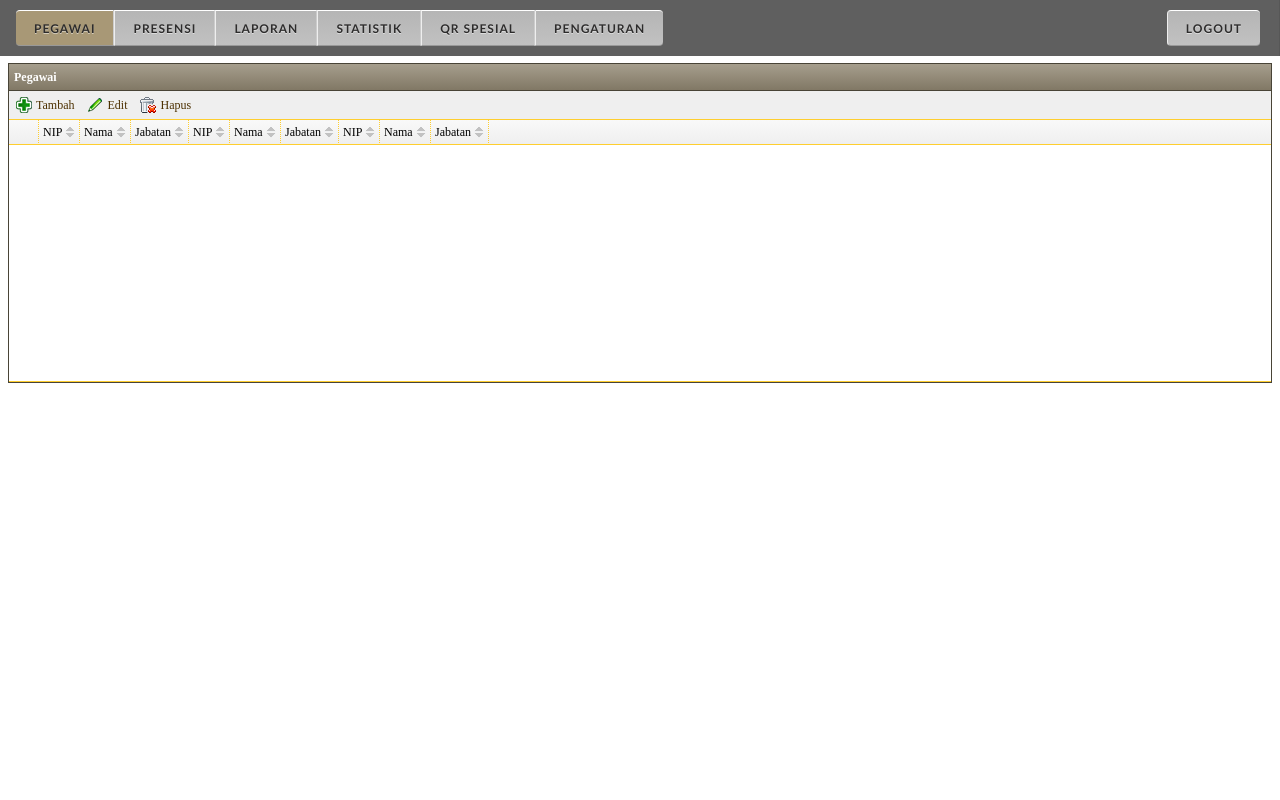
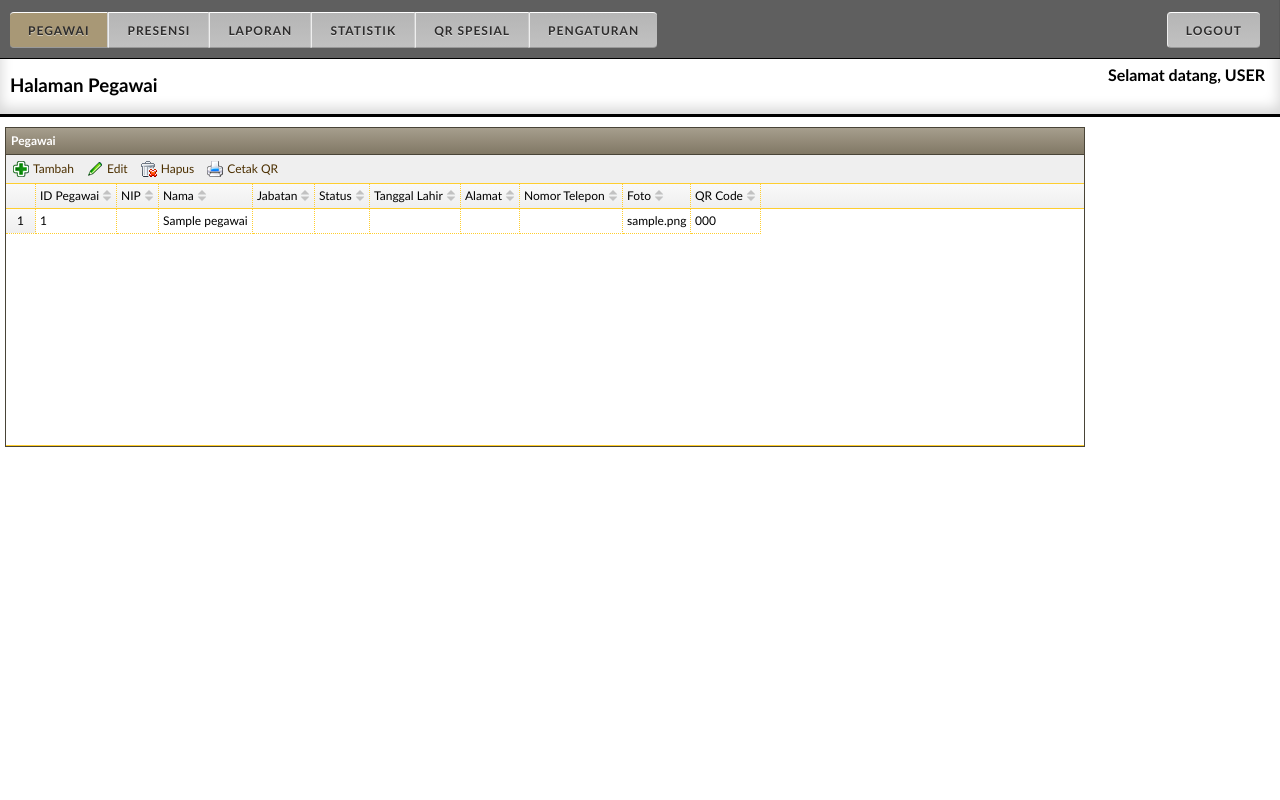
Before and after one commit to nelly9999/cyserrex-QR-Code, a PHP site: page /admin/index.php in a window 1280 px wide. Run offline with PHP 8.4, Linux system fonts and the light colour scheme; tables that the repository leaves empty or names only in its code hold one stand-in row (values such as "Sample post"); data that the repository does not hold is empty.

Commit message:
Edit page Pegawai

```diff
--- a/admin/index.php
+++ b/admin/index.php
@@ -21,6 +21,10 @@
         <li class="logout"><a href="index.php?p=logout">Logout</a></li>
 	</ul>
 </nav>
+<div id="header2">
+	<div class="halaman"><h3>Halaman Pegawai</h3></div>
+	<div class="user">Selamat datang, USER</div>
+</div>
 
 <div id="konten">
 	<?php
--- a/admin/pegawai.php
+++ b/admin/pegawai.php
@@ -5,30 +5,69 @@ $( ".pegawai a" ).addClass( "active" );
 </script>
 
 <!--TABLE/GRID PEGAWAI -->
-	<div id="g_bimbingan_tb">
+<div id="g_pegawai_tb">
 	<a href="#" class="easyui-linkbutton" iconCls="icon-add" plain="true" onclick="g_m_tambah_konsul_pkl()">Tambah</a>
 	<a href="#" class="easyui-linkbutton" iconCls="icon-edit" plain="true" onclick="g_m_edit_konsul_pkl()">Edit</a>
 	<a href="#" class="easyui-linkbutton" iconCls="icon-trashdel" plain="true" onclick="g_m_hapus_konsul_pkl()">Hapus</a>
+	<a href="#" class="easyui-linkbutton" iconCls="icon-print" plain="true" onclick="g_m_hapus_konsul_pkl()">Cetak QR</a>
 </div>
-	<table class="easyui-datagrid" title="Pegawai" style="width:100%;height:320px" id="g_bimbingan"
-			data-options="singleSelect:false, url:'', showFooter:true,toolbar:'#g_bimbingan_tb',
+<table class="easyui-datagrid" title="Pegawai" style="width:1080px;height:320px" id="g_bimbingan"
+		data-options="singleSelect:false, url:'../json/admin_pegawai.php', showFooter:true,toolbar:'#g_pegawai_tb',
 					  fitColumns:true, remoteSort:true, autoRowHeight:true, rownumbers: true, singleSelect:true
 					  ">
 	<thead>
 		<tr>
-				<th data-options="field:'id_bimbingan',hidden:true"></th>
-				<th data-options="field:'tgl_bimbingan',sortable:true">NIP</th>
-				<th data-options="field:'diterima',sortable:true">Nama</th>
-				<th data-options="field:'materi_bimbingan',sortable:true">Jabatan</th>
-				<th data-options="field:'tgl_bimbingan',sortable:true">NIP</th>
-				<th data-options="field:'diterima',sortable:true">Nama</th>
-				<th data-options="field:'materi_bimbingan',sortable:true">Jabatan</th>
-				<th data-options="field:'tgl_bimbingan',sortable:true">NIP</th>
-				<th data-options="field:'diterima',sortable:true">Nama</th>
-				<th data-options="field:'materi_bimbingan',sortable:true">Jabatan</th>
+			<!--th data-options="field:'id_pegawaia',hidden:true"></th-->
+			<th data-options="field:'id_peg',sortable:true">ID Pegawai</th>
+			<th data-options="field:'nip',sortable:true">NIP</th>
+			<th data-options="field:'nama',sortable:true">Nama</th>
+			<th data-options="field:'id_jbt',sortable:true">Jabatan</th>
+			<th data-options="field:'id_sts',sortable:true">Status</th>
+			<th data-options="field:'tgl_lahir',sortable:true">Tanggal Lahir</th>
+			<th data-options="field:'alamat',sortable:true">Alamat</th>
+			<th data-options="field:'no_telp',sortable:true">Nomor Telepon</th>
+			<th data-options="field:'foto',sortable:true">Foto</th>
+			<th data-options="field:'qr_code',sortable:true">QR Code</th>
 		</tr>
 	</thead>
 </table>
 
+<script type="text/javascript">
+/*
+function g_m_tambah_konsul_pkl(){
+			$('#g_tambah_konsul_dlg').dialog('open').dialog('setTitle','Tambah Bimbingan Konsul');
+			$('#g_tambah_konsul_fm').form('clear');
+			url = 'json/g_pkl_bimbingan_konsul_aksi.php?page=simpan&id_tim=<?php echo $id_tim ?>';
+	}
+
+function g_m_tambah_konsul_pkl_save(){
+		$('#g_tambah_konsul_fm').form('submit',{
+			url: url,
+			onSubmit: function(){
+				return $(this).form('validate');
+			},
+			success: function(result){
+				var result = eval('('+result+')');
+
+				if (result.success){
+					$.messager.show({
+						title: 'Sukses',
+						msg: "Data Berhasil Disimpan"
+					})
+					$('#g_tambah_konsul_dlg').dialog('close');		// close the dialog
+					$('#g_bimbingan').datagrid('reload');	// reload the user data
+				} else {
+					$.messager.show({
+						title: 'Error',
+						msg: result.msg
+					});
+				}
+			}
+		});
+	}
+*/
+
+</script>
+
 
 </html>
--- a/css/qr_admin.css
+++ b/css/qr_admin.css
@@ -1,12 +1,28 @@
+body {
+    margin: 0px;
+}
 #konten {
-    padding: 70px 0px 0px 0px;
+    padding: 0px 5px 0px 5px;
+    font-family: Calibri;
+}
+#header2 {
+    position: relative;
+    max-width: 100%;
+    border-bottom: solid;
+    margin-bottom: 10px;
+    padding: 60px 0 0 10px;
+    font-family: Calibri;
+    font-weight: 600;
+    box-shadow: 0px -5px 13px 1px rgba(0,0,0,0.16) inset;
 }
 nav  {
-    margin: -15px 0px 0px 0px;
+    margin: -5px 0px 0px 10px;
 }
 
 nav ul {
-    margin: 0px -8px 0px 0px;
+    position: relative;
+    z-index: 2;
+    margin: 0px 0px 0px 0px;
     width:100%;
     padding: 17px 0px 10px 50px;
     float: right;
@@ -14,6 +30,7 @@ nav ul {
     background: #444;
     background: #5f5f5f;
     box-shadow: 0 1px 0 rgba(255,255,255,.2), 0 2px 1px rgba(0,0,0,.8) inset;
+    border-bottom: solid 1px;
 }
 
 nav li {
@@ -71,3 +88,9 @@ nav li:last-child a {
 .active {
     background: #a89876;
 }
+
+.user {
+    position: absolute;
+    right: 15px;
+    top: 70px;
+}
--- a/json/admin_pegawai.php
+++ b/json/admin_pegawai.php
@@ -0,0 +1,24 @@
+<?php
+include "../koneksi.php";
+header("Content-type: application/json");
+
+$sort  	= isset($_POST['sort'])  ? strval($_POST['sort'])  : 'nama';
+$order 	= isset($_POST['order']) ? strval($_POST['order']) : 'asc';
+$hal   = isset($_POST['page']) ? intval($_POST['page']) : 1;
+$batas = isset($_POST['rows']) ? intval($_POST['rows']) : 10;
+$posisi = ($hal-1)*$batas;
+
+    $sql = "SELECT * FROM pegawai p
+	LEFT JOIN barcode b ON b.id_peg=p.id_peg
+	ORDER BY $sort $order limit $posisi,$batas";
+
+if(!$result = $db->query($sql)){
+    die('There was an error running the query [' . $db->error . ']');
+}
+$jml_hal=$result->num_rows;
+
+while($row = $result->fetch_assoc()){
+		$arr[] = $row;
+}
+echo "{\"total\":" .$jml_hal . ",\"rows\":" .json_encode($arr). "}" ;
+?>
```
Lines whose indentation alone changed are shown as unchanged.
